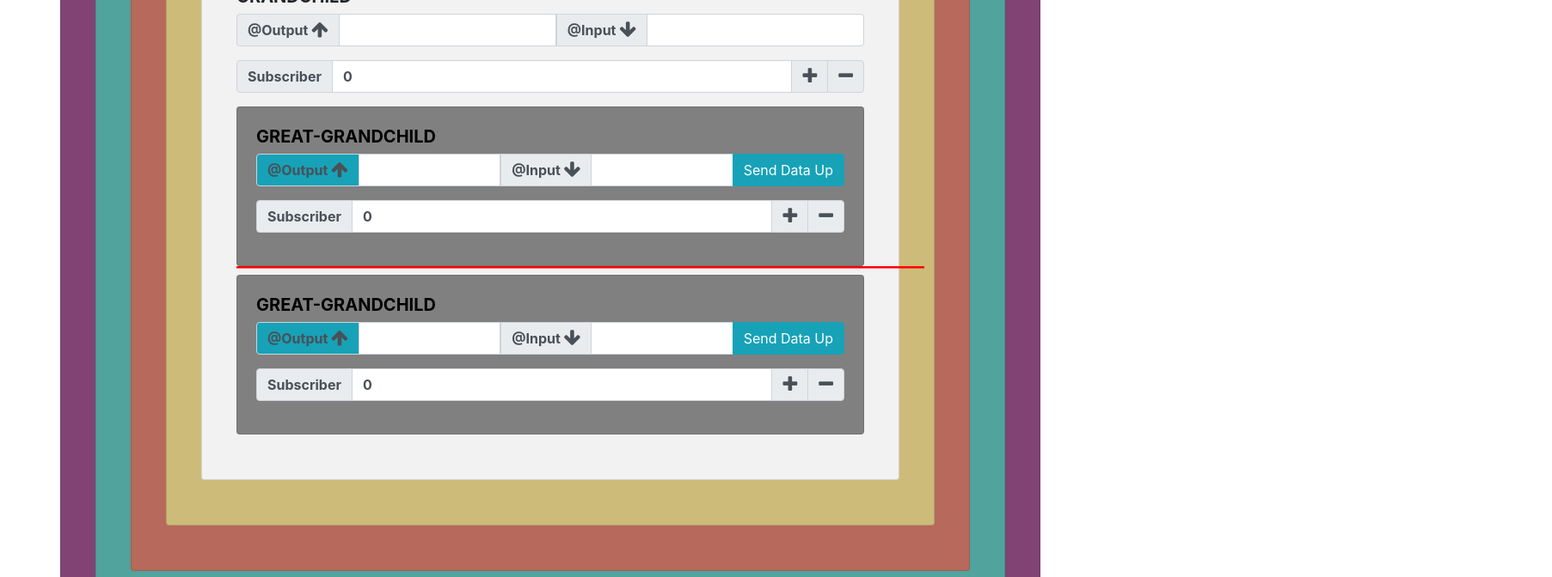
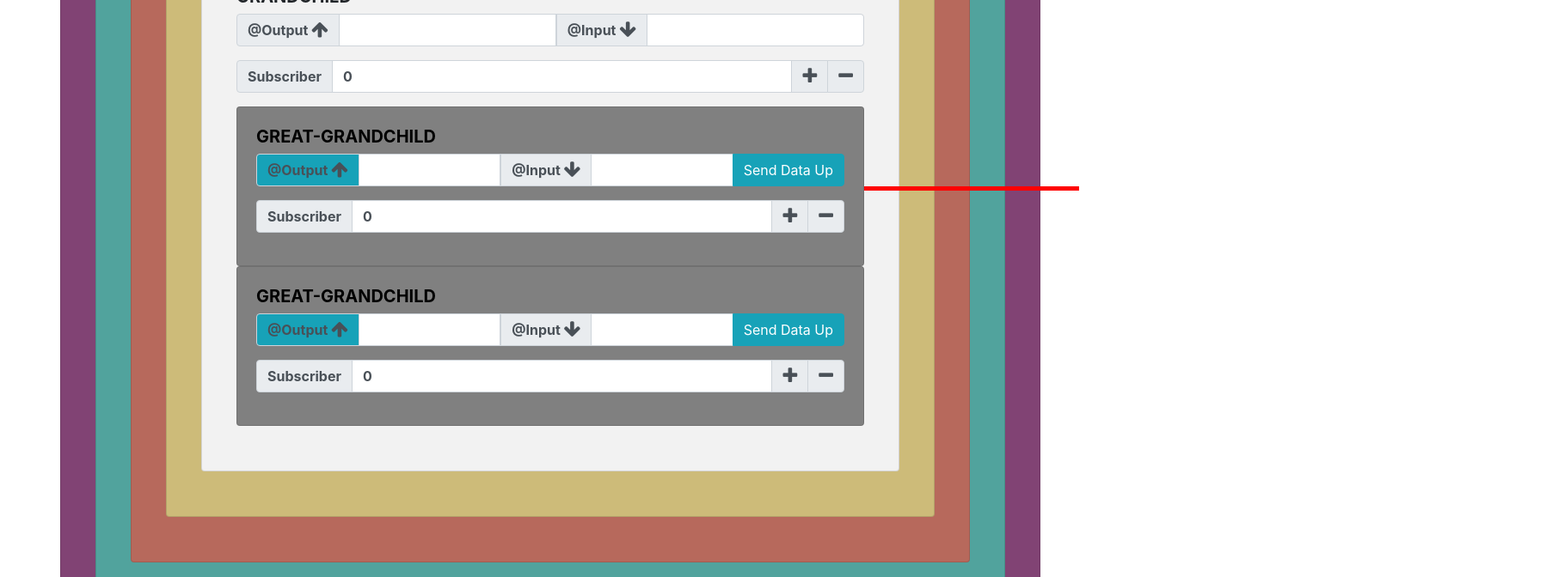
Before and after one commit to acaroselli1/nesting-input-output-vs-behavior-subject, an Angular app: page / in a window 1280 px wide. Shown: the part 1080-1752 px from the top of the page at 86% size, 1805 px wide, since content can reach past the window. Built offline with nearby package versions, Linux system fonts and the light colour scheme.

Commit message:
1 file modified

```diff
--- a/src/components/grandchild/grandchild.component.html
+++ b/src/components/grandchild/grandchild.component.html
@@ -13,12 +13,16 @@
 				<input type="text" class="form-control" [(ngModel)]="messageFromParent">
       </div>
 				<app-count [parentComponentName]="componentName"></app-count>
-				<div>
+				<div style="position:relative;">
 					<app-great-grandchild [isSendMessageDownButtonClicked]="isSendMessageDownButtonClicked"
 						[messageFromParent]="messageFromParent" (passDataToGrandchild)="handleData($event)">
 					</app-great-grandchild>
-					<svg height="10" width="800">
-						<line x1="0" y1="0" x2="800" y2="0" style="stroke:rgb(255,0,0);stroke-width:5;" />
+					<!-- <svg style="position:absolute;top:50%;left:100%;" height="10" width="800">
+						<line x1="0" y1="0" x2="800" y2="0" style="stroke:rgb(255,0,0);stroke-width:10;" />
+						Sorry, your browser does not support inline SVG.
+					</svg> -->
+          <svg style="position:absolute;top:50%;left:100%;" height="10" width="800">
+						<path d ="m0, 0 250,0" style="stroke:rgb(255,0,0);stroke-width:10;" />
 						Sorry, your browser does not support inline SVG.
 					</svg>
 				</div>
```
